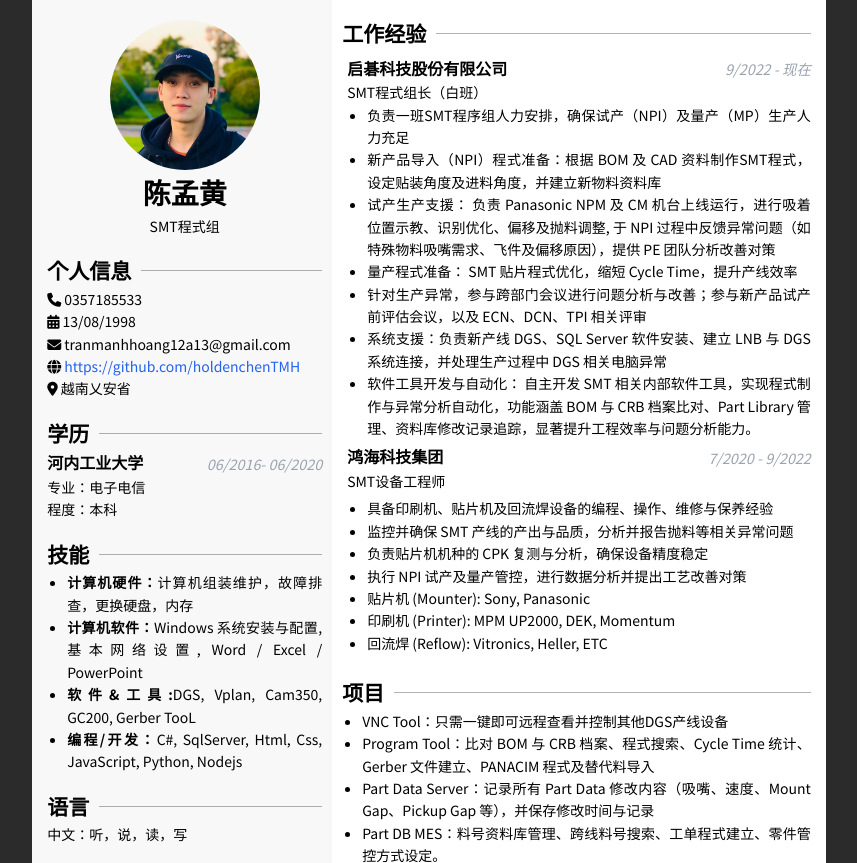
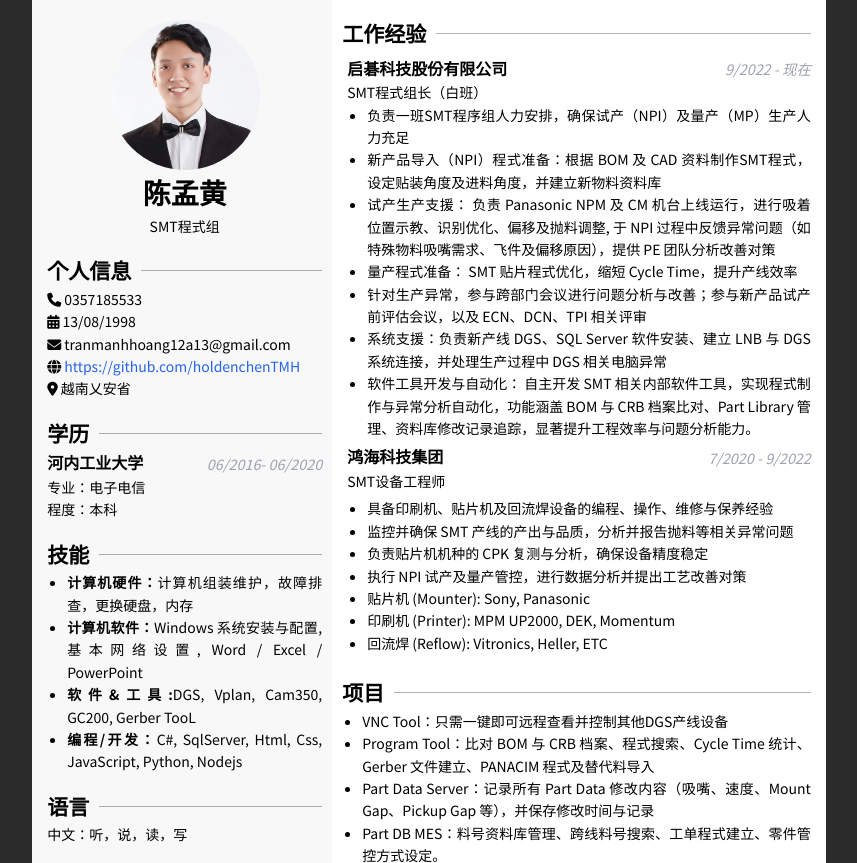
Before and after one commit to holdenchenTMH/CVTMH, a plain HTML site: page index.html in a window 1280 px wide. Shown: the top 863 px of the page, without its empty margins (211-1068 px from the left). Drawn offline with Linux system fonts and the light colour scheme.

Commit message:
thay doi avata

```diff
--- a/assets/css/style.css
+++ b/assets/css/style.css
@@ -33,13 +33,23 @@ body {
   padding: 10px 10px 10px 15px;
   background: #f8f8f8;
 }
-.photo-placeholder {
+/* .photo-placeholder {
   width: 150px;
   height: 150px;
   background-size: 185% auto;
   background-image: url(../img/avata.jpg);
   background-position: center calc(50% - 40px);
   background-repeat: no-repeat;
+  border-radius: 50%;
+} */
+
+.photo-placeholder {
+  width: 150px;
+  height: 150px;
+  background-image: url(../img/avtata3.jpg);
+  background-size: 150% auto;
+  background-repeat: no-repeat;
+  background-position: center calc(40%);
   border-radius: 50%;
 }
 .profile-photo {
```
Also changed, not shown: assets/img/avtata3.jpg (added).
